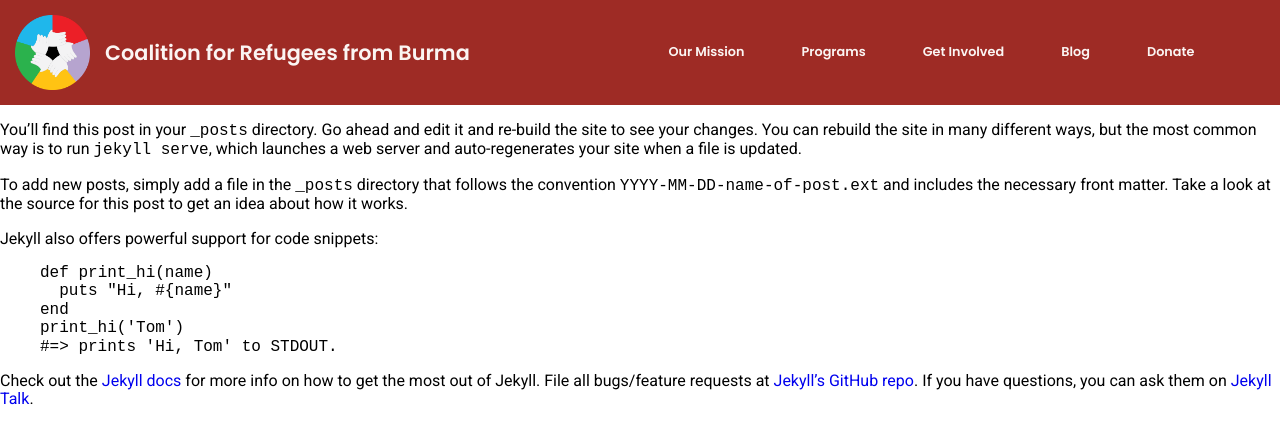
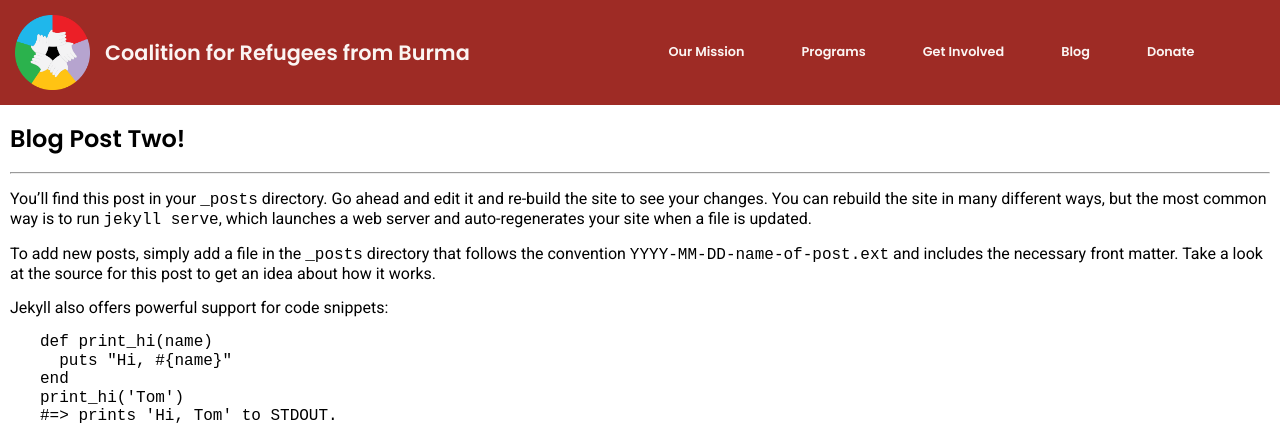
Before and after one commit to CRB4refugees/CoalitionForRefugees, a Jekyll site: the page built from _posts/2017-02-05-blog-post-two.markdown, in a window 1280 px wide. Shown: the top 440 px of the page. Built offline with Jekyll 4.4.1, drawn with Linux system fonts in a browser that asks for light colours; nearby versions of some CDN libraries; some of the changed text lies outside the part shown.

Commit message:
Creating blog post styling

```diff
--- a/_layouts/post.html
+++ b/_layouts/post.html
@@ -8,9 +8,29 @@
   {% include mobile_nav.html %}
   {% include header.html%}
 
+<div id="post-container">
+<div class="post-content">
+  <h2 class="post-post-title">
+    {{ page.title }}
+  </h2>
+  <p class="post-post-subtitle">
+    {{ page.description }}
+  </p>
+  <hr>
+  {{content}}
+</div>
+<div class="posts-recent-posts">
+  <ul class="blog-widget-cont">
+    {% for post in site.posts limit:3 %}
+      <li class="post-widget-cont">
+        <a class="post-widget-title" href="{{ post.url }}"><h3>{{ post.title }}</h3></a>
+        {{ post.excerpt }}
+      </li>
+    {% endfor %}
+</div>
 
+</div>
 
-{{content}}
 
 
 {% include fourWideCircleImages.html%}
--- a/styles/scss-imports/_blog.scss
+++ b/styles/scss-imports/_blog.scss
@@ -1 +1,47 @@
 //blogroll styles
+
+
+
+
+#post-container {
+  display: flex;
+  flex-direction: column;
+
+  h2 {
+    padding: 0 10px;
+  }
+
+  h4 {
+    padding: 0 10px;
+  }
+
+  p {
+    padding: 0 10px;
+
+  }
+
+  a {
+
+  }
+
+  img {
+    width: 100%;
+  }
+
+  hr {
+    margin: 0 10px;
+  }
+
+  .post-content {
+
+  }
+
+  .post-post-title {
+
+  }
+
+  .post-post-subtitle {
+
+  }
+
+}
```
Also changed, not shown: _posts/2017-02-04-blog-post-one.markdown (+10 -0 lines).
